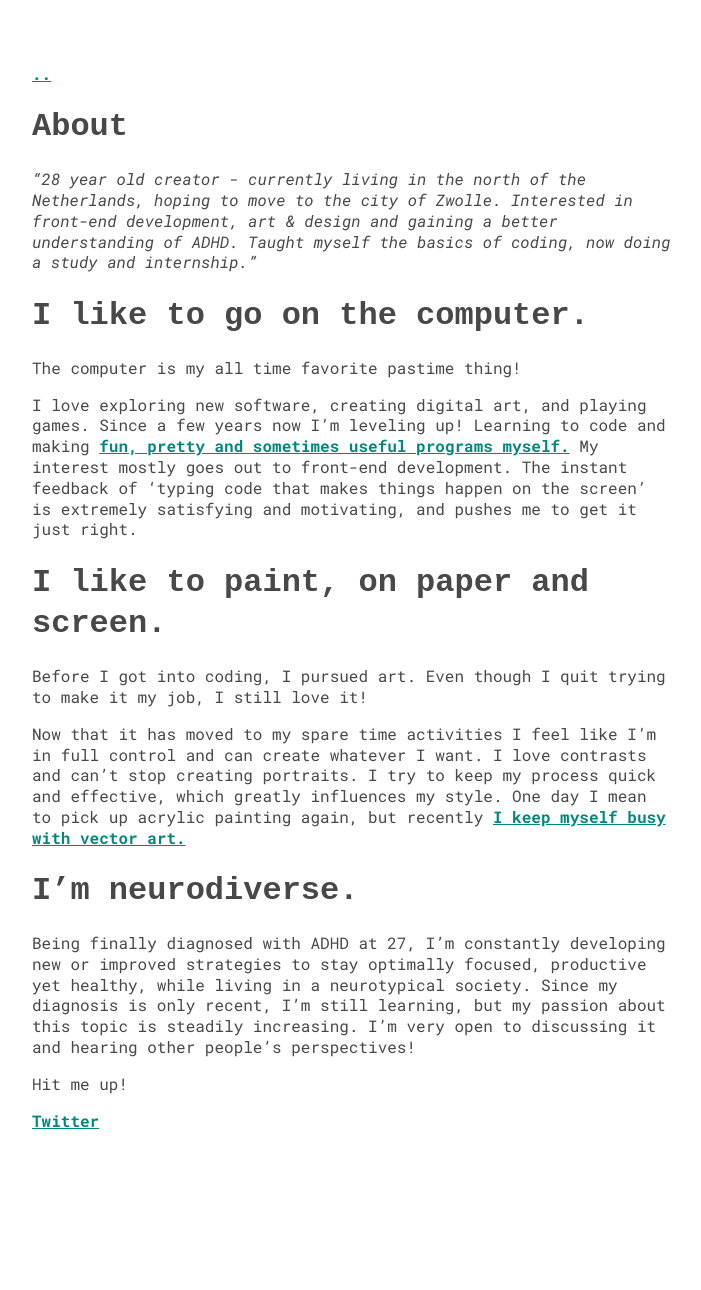
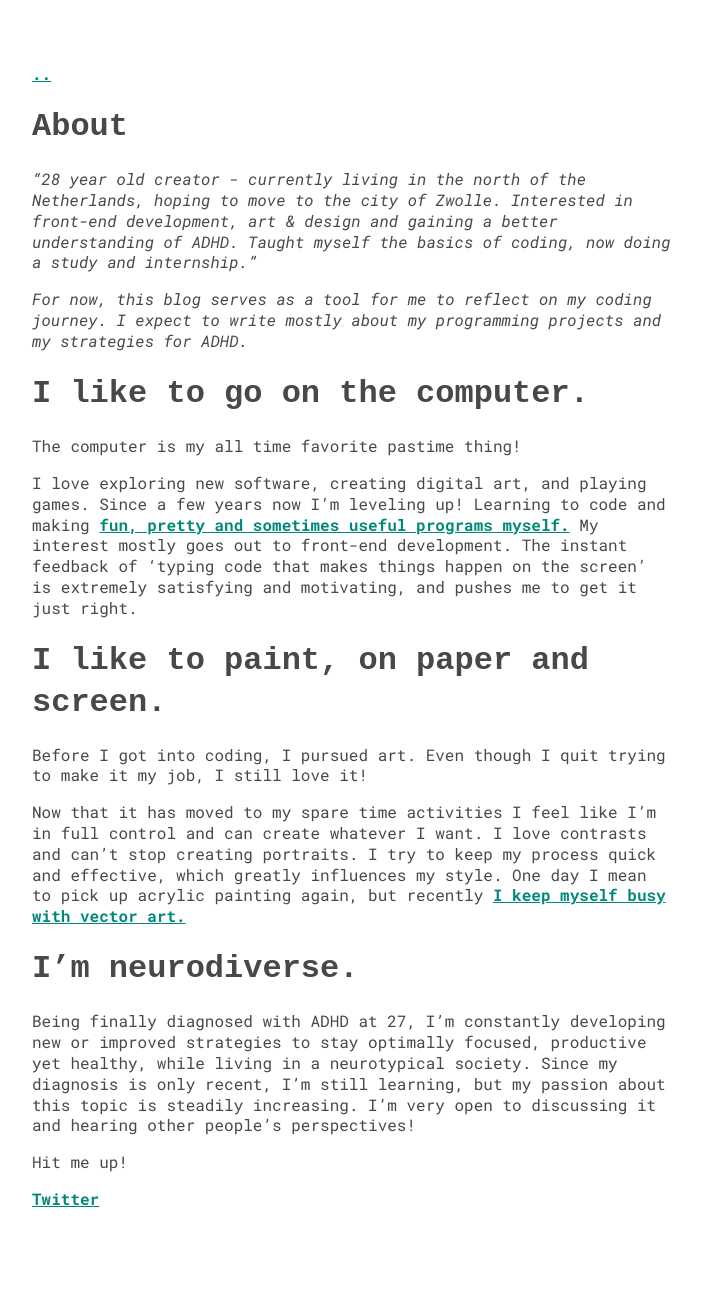
Before and after one commit to Kompjoeter/archived-blog, a Jekyll site: the page built from about.md, in a window 1280 px wide. Shown: the whole page, without its empty margins (288-989 px from the left). Built offline with Jekyll 4.4.1, drawn with Linux system fonts in a browser that asks for light colours; before the commit the page ends 1211 px from its top, so only the background shows below that.

Commit message:
Updated about

```diff
--- a/about.md
+++ b/about.md
@@ -3,6 +3,8 @@ layout: page
 title: About
 ---
 *"28 year old creator - currently living in the north of the Netherlands, hoping to move to the city of Zwolle. Interested in front-end development, art & design and gaining a better understanding of ADHD. Taught myself the basics of coding, now doing a study and internship."*
+
+*For now, this blog serves as a tool for me to reflect on my coding journey. I expect to write mostly about my programming projects and my strategies for ADHD.*
 
 # I like to go on the computer.
 The computer is my all time favorite pastime thing!
```
